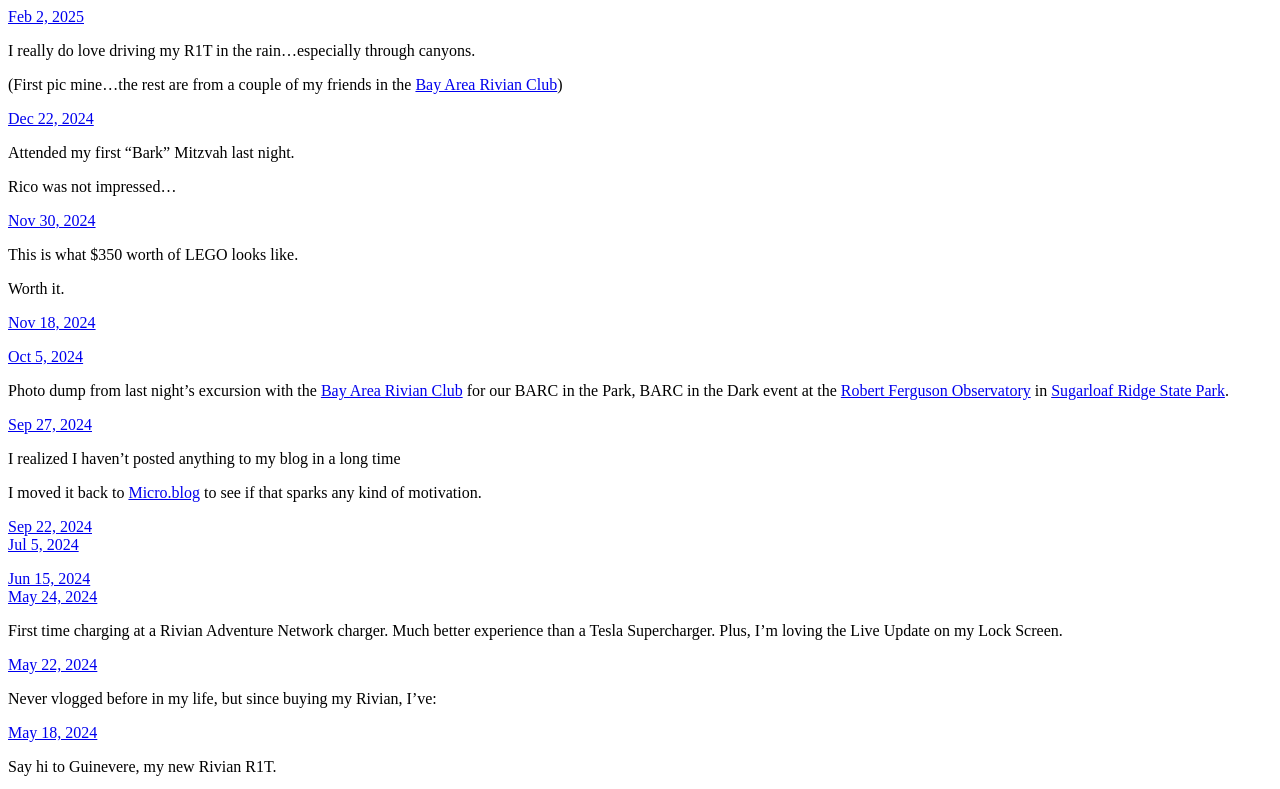
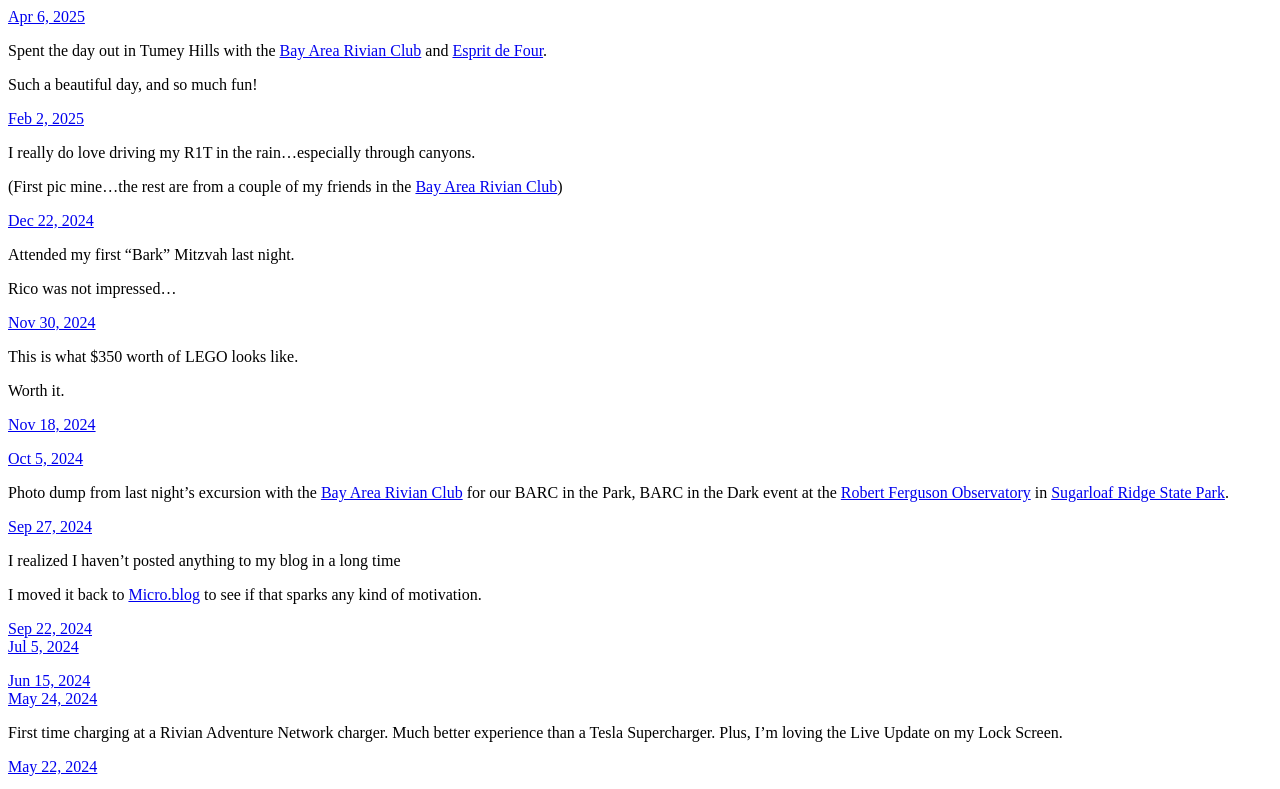
Before and after one commit to ZakWinnick/zwinn-micro, a plain HTML site: page index.html in a window 1280 px wide. Shown: the top 789 px of the page. Drawn offline with Linux system fonts and the light colour scheme.

Commit message:
Archiving from Micro.blog.

```diff
--- a/index.html
+++ b/index.html
@@ -21,6 +21,19 @@
 <div class="h-feed">
 
 
+
+	  <div class="h-entry">
+
+
+		<a href="https://zakwinnick.com/2025/04/06/spent-the-day-out-in.html" class="u-url"><time class="dt-published" datetime="2025-04-06 10:46:28 -0700">Apr 6, 2025</time></a>
+
+		<div class="e-content">
+			 <p>Spent the day out in Tumey Hills with the <a href="https://bayarearivianclub.com">Bay Area Rivian Club</a> and <a href="https://espritdefour.club">Esprit de Four</a>.</p>
+<p>Such a beautiful day, and so much fun!</p>
+<p><!-- raw HTML omitted --><!-- raw HTML omitted --><!-- raw HTML omitted --><!-- raw HTML omitted --><!-- raw HTML omitted --><!-- raw HTML omitted --><!-- raw HTML omitted --><!-- raw HTML omitted --><!-- raw HTML omitted --><!-- raw HTML omitted --><!-- raw HTML omitted --></p>
+
+		</div>
+	  </div>
 
 	  <div class="h-entry">
 
```
